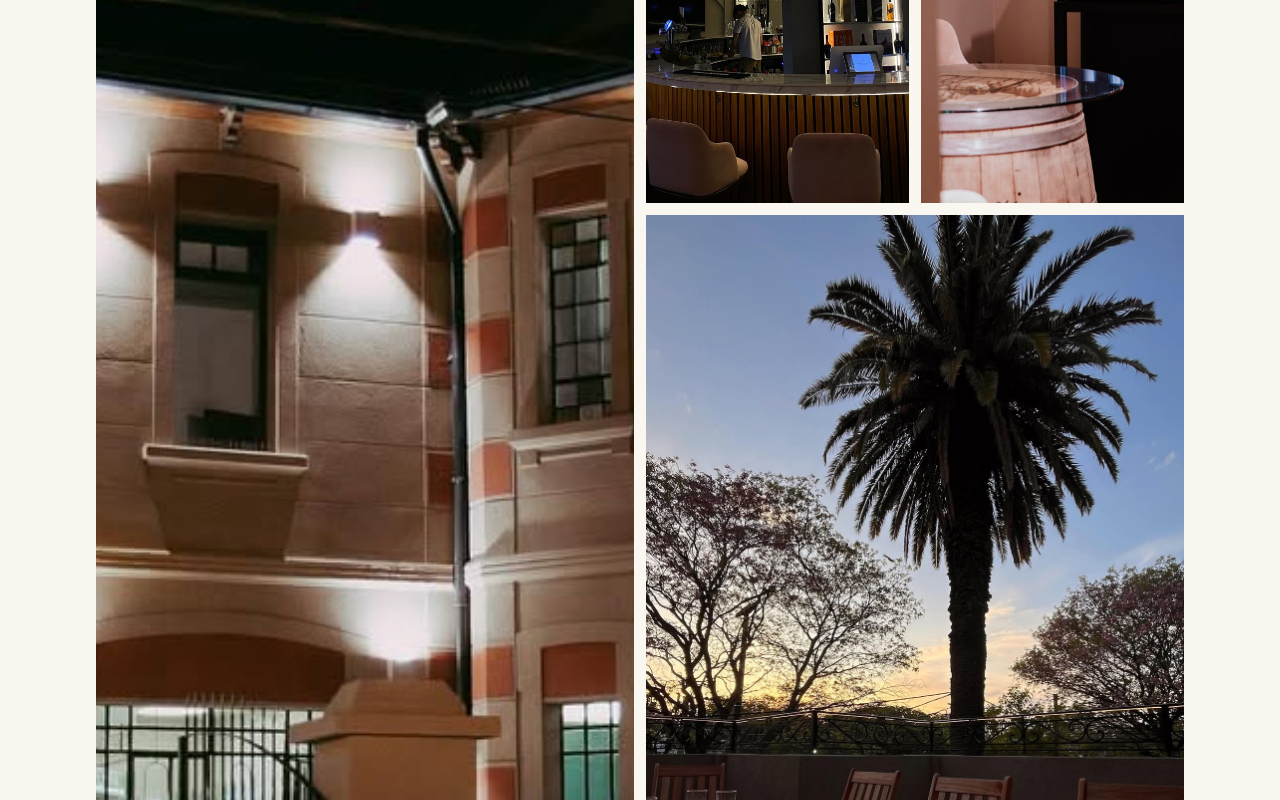
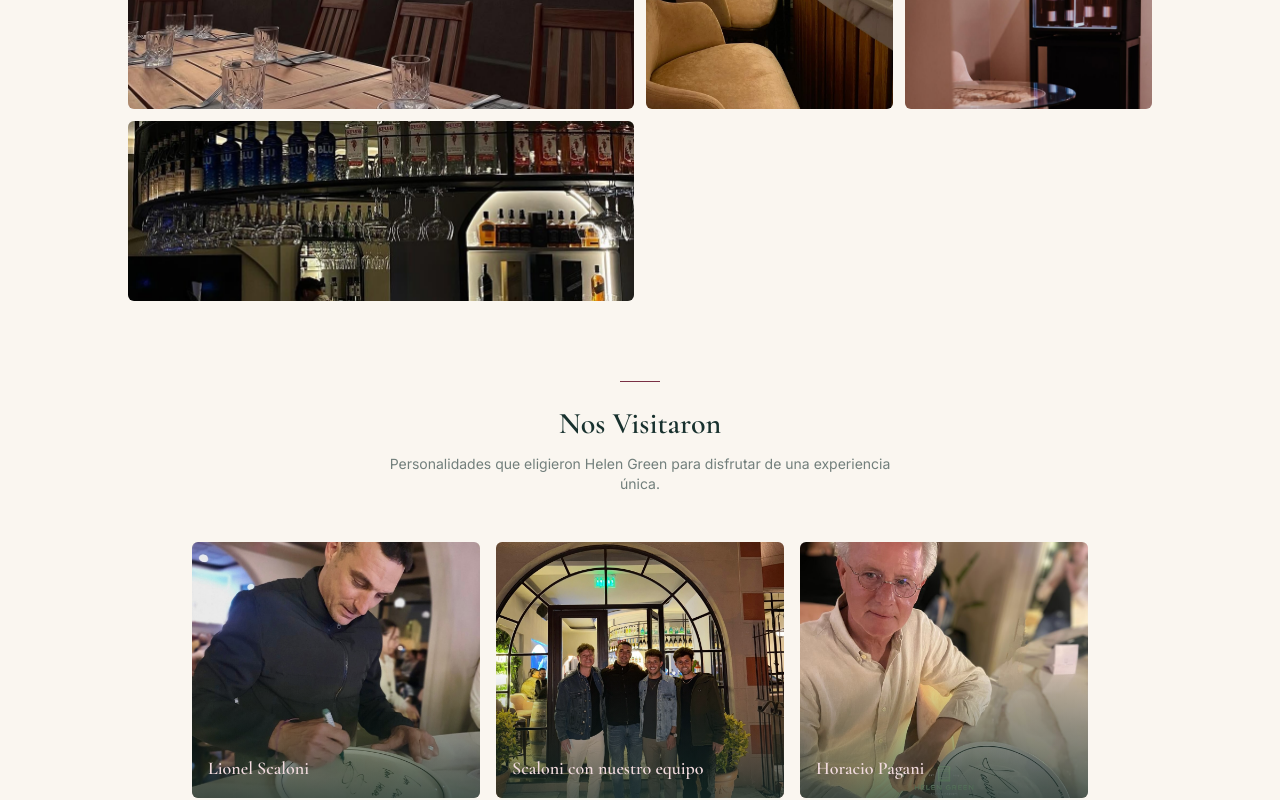
Before and after one commit to nicotg/helen-green, a React (Vite) app: page / in a window 1280 px wide. Shown: the part 10040-10840 px from the top of the page. Built offline with nearby package versions, Linux system fonts and the light colour scheme.

Commit message:
feat: add Gallery component with image mosaic grid and celebrity showcase section

```diff
--- a/src/components/Gallery.jsx
+++ b/src/components/Gallery.jsx
@@ -11,29 +11,29 @@ import horacioImg from '../assets/horacio.jpg';
 
 const GALLERY_IMAGES = [
   {
+    src: terrazaImg,
+    alt: 'Terraza al aire libre de Helen Green',
+    span: 'col-span-2 row-span-2 md:col-span-2 md:row-span-2', // Large focus
+  },
+  {
+    src: sillasBarraImg,
+    alt: 'Ambiente en la barra del restaurante',
+    span: 'col-span-1 row-span-2 md:col-span-1 md:row-span-2', // Portrait
+  },
+  {
     src: frenteImg,
     alt: 'Fachada del restaurante Helen Green de noche',
-    span: 'md:col-span-2 md:row-span-2',
+    span: 'col-span-1 row-span-1 md:col-span-1 md:row-span-1', // Square
   },
   {
     src: barraImg,
     alt: 'Nuestra barra de tragos gourmet',
-    span: '',
+    span: 'col-span-2 row-span-1 md:col-span-2 md:row-span-1', // Landscape
   },
   {
     src: espacioWineImg,
     alt: 'Espacio de vinos y bodega',
-    span: '',
-  },
-  {
-    src: terrazaImg,
-    alt: 'Terraza al aire libre de Helen Green',
-    span: 'md:col-span-2',
-  },
-  {
-    src: sillasBarraImg,
-    alt: 'Ambiente en la barra del restaurante',
-    span: '',
+    span: 'col-span-1 row-span-1 md:col-span-1 md:row-span-1', // Square
   },
 ];
 
@@ -77,23 +77,23 @@ export default function Gallery() {
         </div>
 
         {/* Mosaic Grid */}
-        <div className="grid grid-cols-1 md:grid-cols-4 gap-3">
+        <div className="grid grid-cols-2 md:grid-cols-4 gap-3 auto-rows-[140px] md:auto-rows-[180px] grid-flow-dense max-w-5xl mx-auto">
           {GALLERY_IMAGES.map((image, index) => (
             <div
               key={index}
-              className={`scroll-hidden group relative overflow-hidden ${image.span} cursor-pointer`}
+              className={`scroll-hidden group relative overflow-hidden rounded-md cursor-pointer ${image.span}`}
               style={{ transitionDelay: `${index * 100}ms` }}
               onClick={() => openImage(image)}
             >
               <img
                 src={image.src}
                 alt={image.alt}
-                className="w-full h-64 md:h-full min-h-[250px] object-cover transition-transform duration-700 group-hover:scale-105"
+                className="w-full h-full object-cover transition-transform duration-700 group-hover:scale-105"
                 loading="lazy"
               />
               {/* Hover overlay */}
               <div className="absolute inset-0 bg-forest/0 group-hover:bg-forest/40 transition-all duration-500 flex items-end">
-                <p className="text-blush text-sm font-body tracking-wider p-4 opacity-0 translate-y-4 group-hover:opacity-100 group-hover:translate-y-0 transition-all duration-500">
+                <p className="text-blush text-xs sm:text-sm font-body tracking-wider p-3 opacity-0 translate-y-4 group-hover:opacity-100 group-hover:translate-y-0 transition-all duration-500">
                   {image.alt}
                 </p>
               </div>
@@ -113,21 +113,21 @@ export default function Gallery() {
             </p>
           </div>
 
-          <div className="grid grid-cols-1 md:grid-cols-3 gap-6 max-w-5xl mx-auto">
+          <div className="grid grid-cols-2 md:grid-cols-3 gap-4 max-w-4xl mx-auto">
             {CELEBRITIES.map((celeb, index) => (
               <div
                 key={index}
-                className="group relative overflow-hidden cursor-pointer"
+                className="group relative overflow-hidden cursor-pointer rounded-md"
                 onClick={() => openImage(celeb)}
               >
                 <img
                   src={celeb.src}
                   alt={celeb.alt}
-                  className="w-full h-80 object-cover transition-transform duration-700 group-hover:scale-105"
+                  className="w-full h-56 md:h-64 object-cover transition-transform duration-700 group-hover:scale-105"
                   loading="lazy"
                 />
-                <div className="absolute inset-0 bg-gradient-to-t from-forest/60 via-transparent to-transparent flex items-end">
-                  <p className="text-blush font-display text-lg font-semibold p-6">
+                <div className="absolute inset-0 bg-gradient-to-t from-forest/70 via-transparent to-transparent flex items-end">
+                  <p className="text-blush font-display text-sm md:text-lg font-semibold p-4">
                     {celeb.name}
                   </p>
                 </div>
```
